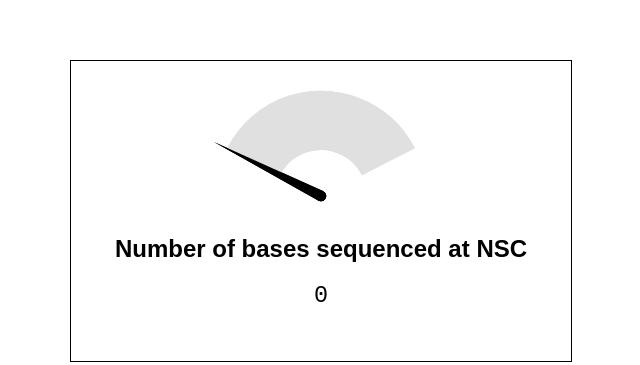
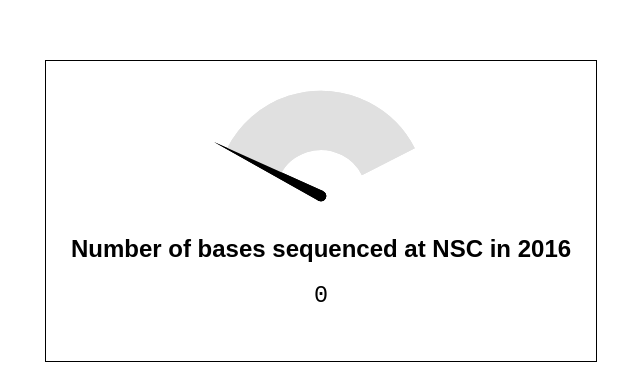
Before and after one commit to nsc-norway/lims, a plain HTML site: page base-counter/static/index.html in a window 1280 px wide. Shown: the part 435-800 px from the top of the page, without its empty margins (320-960 px from the left). Drawn offline with nearby package versions, Linux system fonts and the light colour scheme; no server answers.

Commit message:
Show "in 2016" on the global base count

```diff
--- a/base-counter/static/index.html
+++ b/base-counter/static/index.html
@@ -31,7 +31,7 @@
 <div class="total-count">
 	<canvas id="gauge"></canvas>
 	<div id="rate">{{xBaseRate | number:1}} {{baseRateUnit}}</div>
-	<h2 class="total-count-header">Number of bases sequenced at NSC</h2>
+	<h2 class="total-count-header">Number of bases sequenced at NSC in 2016</h2>
 	<div class="grandtotal">{{globalBaseCounter.basecount | number}}</div>
 </div>
 
--- a/base-counter/static/style.css
+++ b/base-counter/static/style.css
@@ -90,8 +90,8 @@
 div.total-count {
 	text-align: center;
 	position: fixed;
-	width: 500px;
-	margin-left: -250px;
+	width: 550px;
+	margin-left: -275px;
 	height: 300px;
 	bottom: 3px;
 	left: 50%;
```
